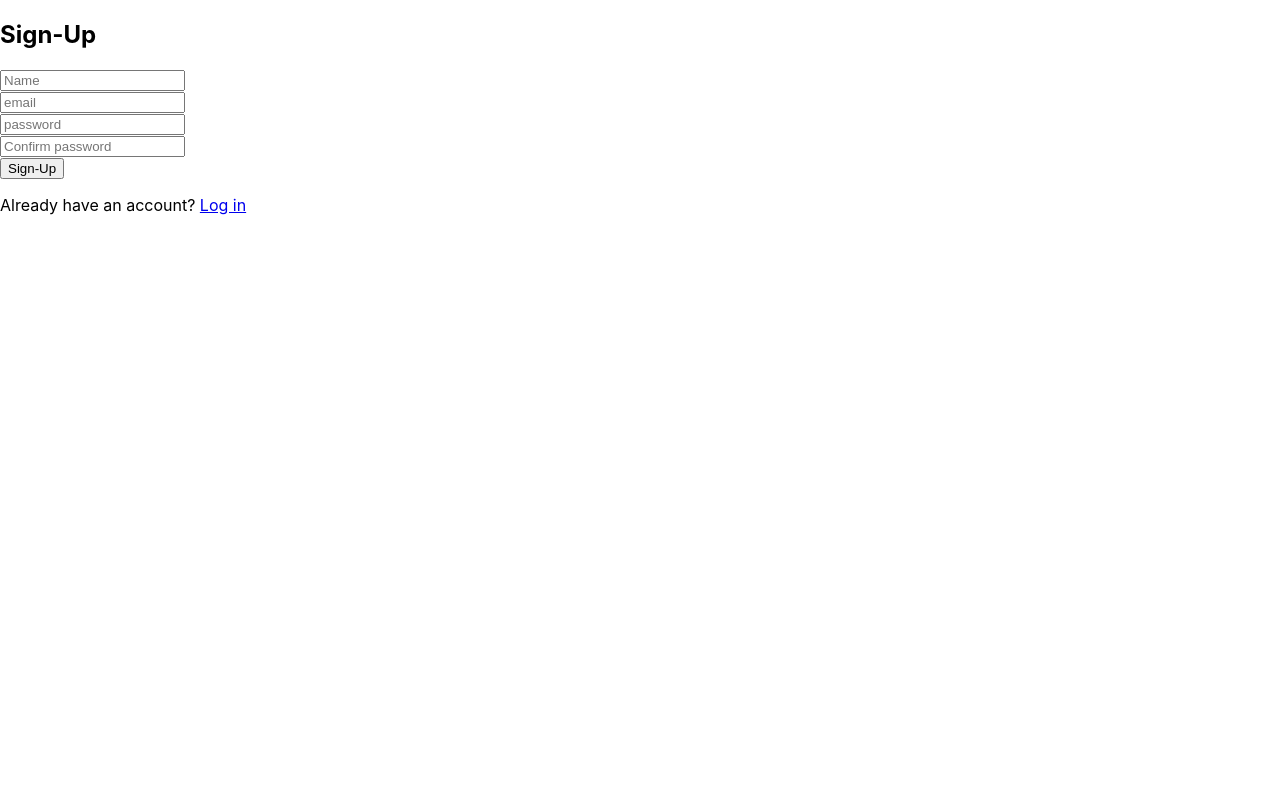
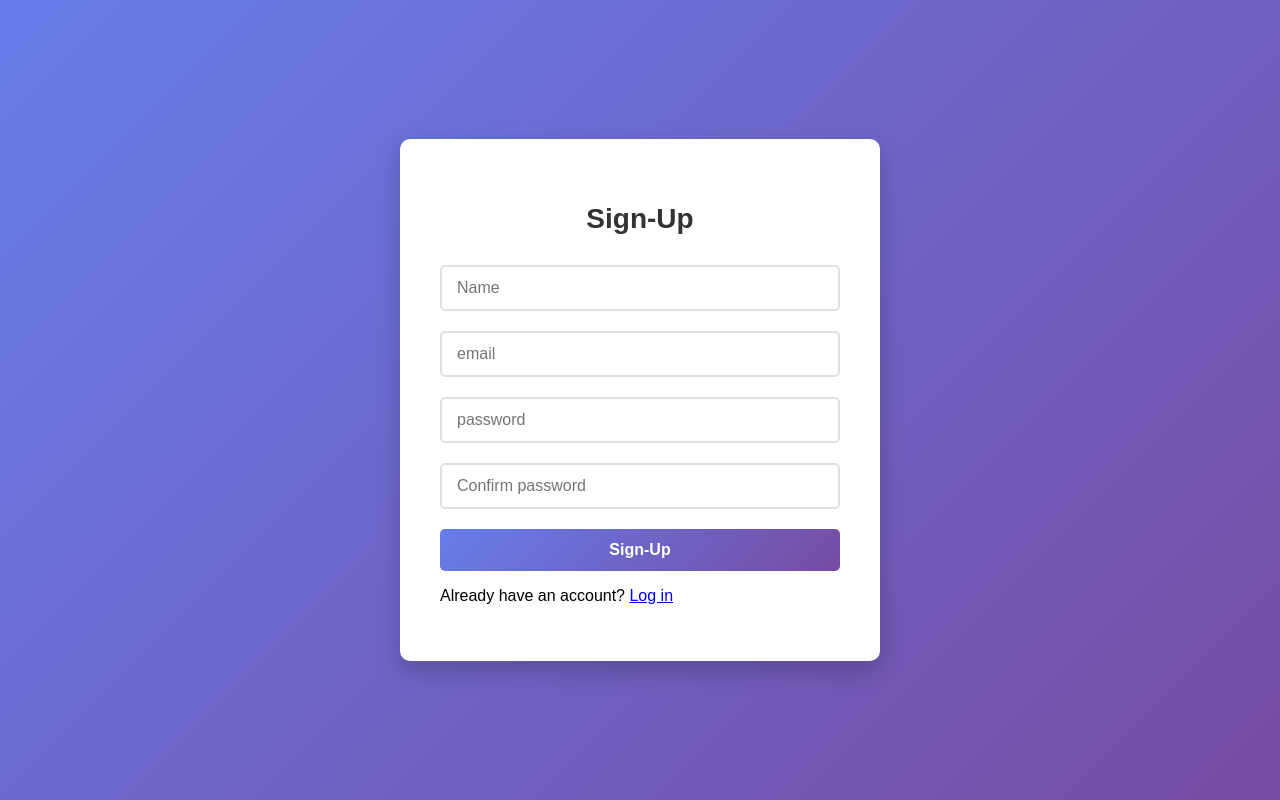
Before and after one commit to vivekkp1212006/Natural-Disaster-Alert-System, a React (Create React App) app in the folder frontend/: page /signup in a window 1280 px wide. Built offline with nearby package versions, Linux system fonts and the light colour scheme; no server answers.

Commit message:
sign up css

```diff
--- a/frontend/src/pages/login.jsx
+++ b/frontend/src/pages/login.jsx
@@ -1,6 +1,6 @@
 import React, { useState } from "react";
 import { login } from "../services/authService";
-import "./login.css";
+import "./style.css";
 import { Link } from "react-router-dom";
 
 const Login = () => {
--- a/frontend/src/pages/signup.jsx
+++ b/frontend/src/pages/signup.jsx
@@ -2,6 +2,7 @@ import axios from "axios";
 import React, { useEffect, useState } from "react";
 import { useNavigate } from "react-router-dom";
 import { Link } from "react-router-dom";
+import "./style.css";
 
 const Signup = () =>  {
     const [name, setName] = useState("");
@@ -93,9 +94,11 @@ const Signup = () =>  {
         }
     };
     return (
-        <div>
+        <div className="login-container">
+            <div className="login-box">
             <h2>Sign-Up</h2>
             <form onSubmit={handleSubmit}>
+              <div className="form-group">
                 <input
                     type="text"
                     placeholder="Name"
@@ -103,6 +106,9 @@ const Signup = () =>  {
                     required
                     onChange={(e) => setName(e.target.value)}
                 /><br></br>
+                </div>
+
+                <div className="form-group">
                 <input
                     type="email"
                     placeholder="email"
@@ -110,6 +116,9 @@ const Signup = () =>  {
                     required
                     onChange={ (e) => setEmail(e.target.value)}
                 /><br></br>
+                </div>
+
+                <div className="form-group">
                 <input
                     type="password"
                     placeholder="password"
@@ -117,6 +126,9 @@ const Signup = () =>  {
                     required
                     onChange={ (e)=> setPassword(e.target.value)}
                 /><br></br>
+                </div>
+
+                <div className="form-group">
                 <input
                     type="password"
                     placeholder="Confirm password"
@@ -124,14 +136,18 @@ const Signup = () =>  {
                     required
                     onChange={ (e) => setConfirmPassword(e.target.value)}
                 /><br />
-                <button type="submit" disabled={isSubmitting}>
+                </div>
+
+                <button type="submit" disabled={isSubmitting} className="login-button">
                     Sign-Up
                 </button>
+
             </form>
             <p>
                 Already have an account? <Link to={"/login"}>Log in</Link>
             </p>
-            <p>{isSubmitting ? "Processing..." : message }</p>
+            <p className="pass-sec-message" style={{whitespace: 'pre-line'}}>{isSubmitting ? "Processing..." : message }</p>
+            </div>
         </div>
     );
 };
```
Also changed, not shown: frontend/src/pages/style.css (line endings or trailing spaces).
